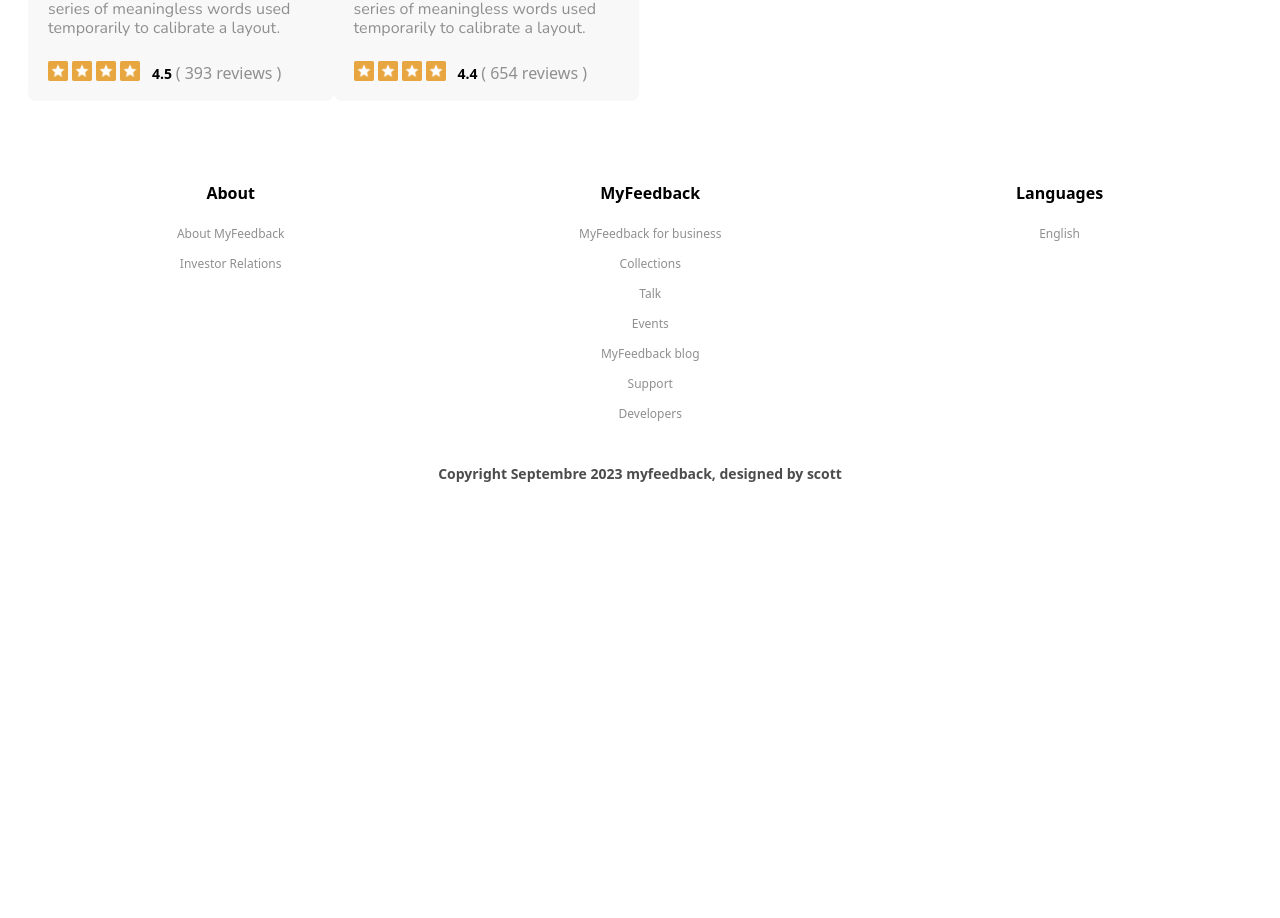
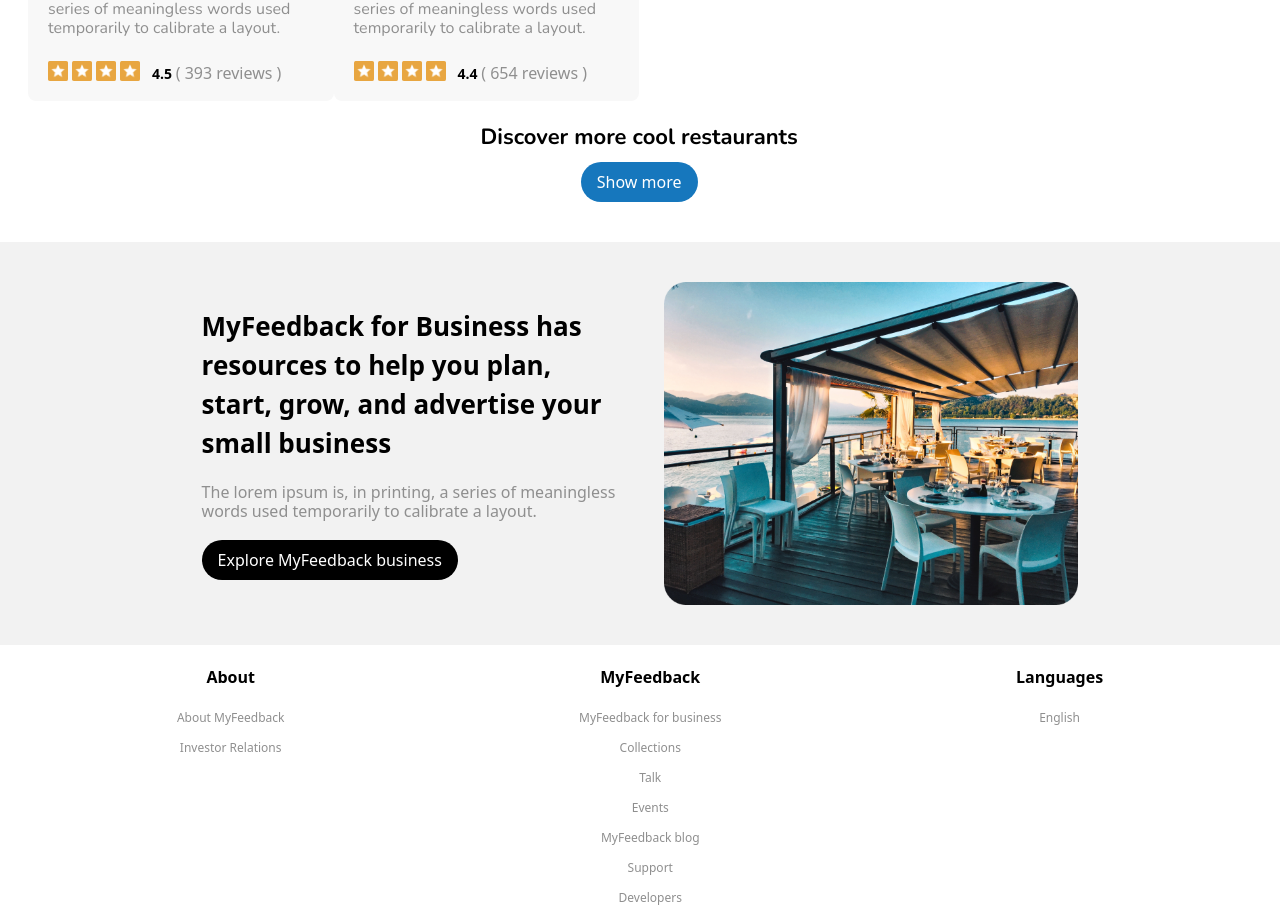
Before and after one commit to marleyudoy/myfeedback, a React (Vite) app: page / in a window 1280 px wide. Shown: the part 1725-2643 px from the top of the page. Before the commit the page ends 2229 px from the top, so only its background shows below. Built offline with nearby package versions, Linux system fonts and the light colour scheme.

Commit message:
feedback section done

```diff
--- /dev/null
+++ b/src/components/Resturent/Feedback.jsx
@@ -0,0 +1,26 @@
+import Button from "../../Golbal/Button";
+import feedBack from "../../assets/feedback.png"
+
+function Feedback() {
+  return (
+    <section className="py-4 md:py-6 lg:py-10 bg-[#F2F2F2]">
+      <div className="container flex items-center gap-5 md:gap-8 lg:gap-12 justify-center lg:w-[70%] m-auto">
+        <div className="flex-1">
+          <h1 className="text-[22px] md:text-[26px] font-lexend font-extrabold pb-2">
+            MyFeedback for Business has resources to help you plan, start, grow,
+            and advertise your small business
+          </h1>
+          <p className="paragraph_text text-secondary_color2 py-3">The lorem ipsum is, in printing, a series of meaningless words used temporarily to calibrate a layout.</p>
+        <Button className="bg-black text-white rounded-full">Explore MyFeedback business</Button>
+        </div>
+        <div className="flex-1">
+          <div>
+            <img src={feedBack} alt="" />
+          </div>
+        </div>
+      </div>
+    </section>
+  );
+}
+
+export default Feedback;
--- a/src/components/Resturent/Home.jsx
+++ b/src/components/Resturent/Home.jsx
@@ -1,14 +1,15 @@
-import { getAllData, getDataByRating } from "../../data/data"
-import Category from "./Category"
-import LatestTrend from "./LatestTrend"
+import Category from "./Category";
+import Feedback from "./Feedback";
+import LatestTrend from "./LatestTrend";
 
 function Home() {
   return (
     <>
-      <Category/>
+      <Category />
       <LatestTrend />
+      <Feedback />
     </>
-  )
+  );
 }
 
-export default Home
+export default Home;
--- a/src/components/Resturent/LatestTrend.jsx
+++ b/src/components/Resturent/LatestTrend.jsx
@@ -1,3 +1,4 @@
+import Button from "../../Golbal/Button";
 import Card from "../../Golbal/Card";
 import { getAllData } from "../../data/data";
 
@@ -14,6 +15,12 @@ function LatestTrend() {
           {resturentData &&
             resturentData.map((data) => <Card key={data.id} data={data} />)}
         </div>
+        <div>
+          <h2 className="text-[18px] md:text-[22px] font-Lexend py-b text-center font-bold">
+            Discover more cool restaurants
+          </h2>
+          <Button className="bg-primary_color text-white m-auto rounded-full">Show more</Button>
+        </div>
       </div>
     </section>
   );
```
Also changed, not shown: src/assets/feedback.png (added).
